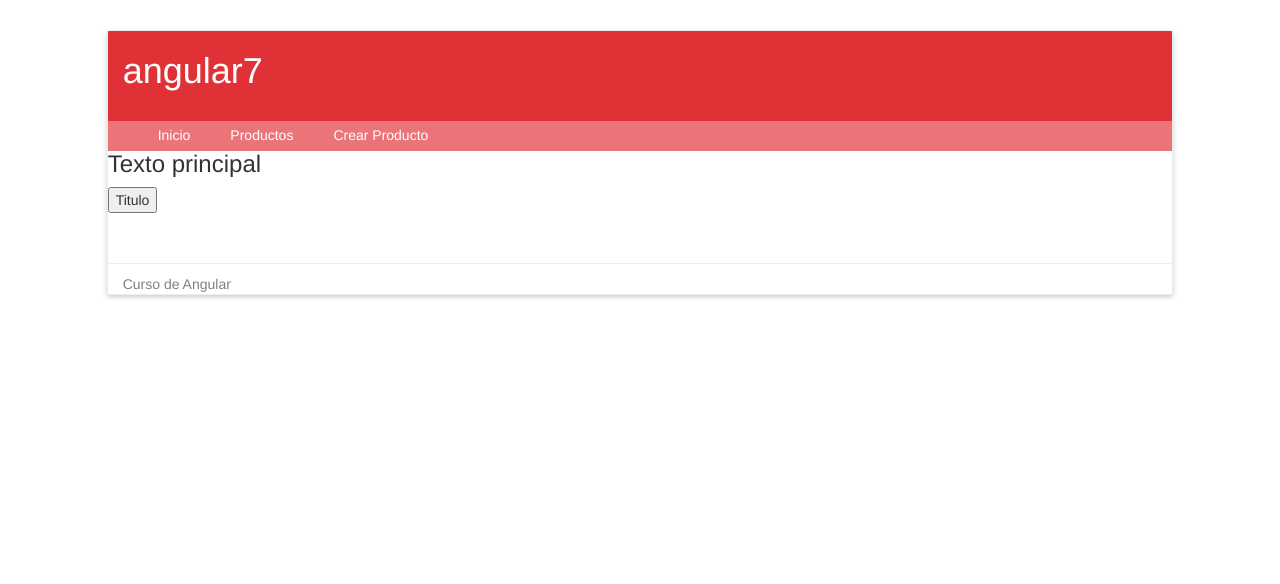
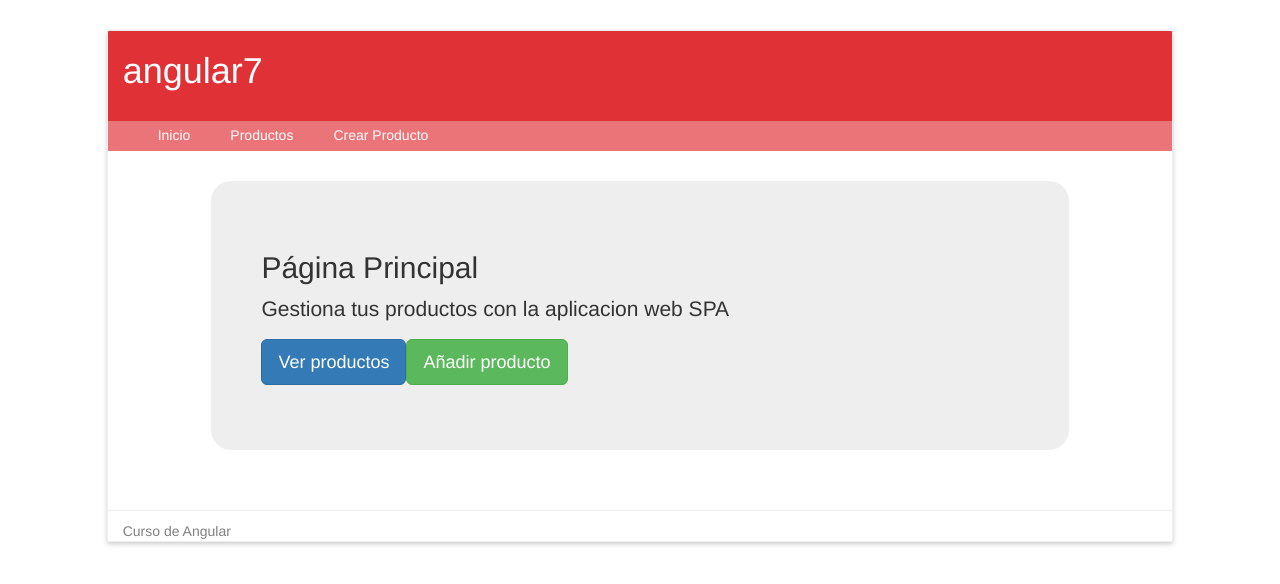
Before and after one commit to mezagg/angular7, an Angular app: page / in a window 1280 px wide. Shown: the top 584 px of the page. Built offline with nearby package versions, Linux system fonts and the light colour scheme.

Commit message:
componente principal con jumbotron

```diff
--- a/src/app/app.component.html
+++ b/src/app/app.component.html
@@ -13,8 +13,8 @@
     </ul>
   </nav>
   <section id="main">
-    <h3>Texto principal</h3>
-    <button (click)="toggleTitle()">Titulo</button>
+
+    <app-home></app-home>
   </section>
   <footer id="footer" class="col-lg-12">
     Curso de Angular
--- a/src/app/app.module.ts
+++ b/src/app/app.module.ts
@@ -2,10 +2,12 @@ import { BrowserModule } from '@angular/platform-browser';
 import { NgModule } from '@angular/core';
 
 import { AppComponent } from './app.component';
+import { HomeComponent } from './components/home/home.component';
 
 @NgModule({
   declarations: [
-    AppComponent
+    AppComponent,
+    HomeComponent
   ],
   imports: [
     BrowserModule
--- /dev/null
+++ b/src/app/components/home/home.component.html
@@ -0,0 +1,12 @@
+<div class="col-lg-10 col-lg-offset-1">
+	<div class="jumbotron">
+		<h2>{{title}}</h2>
+		<p>Gestiona tus productos con la aplicacion web SPA</p>
+		<p>
+
+			<a href="#" class="btn btn-lg btn-primary">Ver productos</a>
+
+			<a href="#" class="btn btn-lg btn-success">Añadir producto</a>
+		</p>
+	</div>
+</div>
--- /dev/null
+++ b/src/app/components/home/home.component.ts
@@ -0,0 +1,20 @@
+import { Component, OnInit } from '@angular/core';
+
+@Component({
+  selector: 'app-home',
+  templateUrl: './home.component.html',
+  styleUrls: ['./home.component.css']
+})
+export class HomeComponent implements OnInit {
+
+  public title: string;
+
+  constructor() {
+  	this.title = 'Página Principal'
+  }
+
+  ngOnInit() {
+  	console.log('Se ha cargado componente de la home');
+  }
+
+}
--- a/src/assets/styles.css
+++ b/src/assets/styles.css
@@ -57,8 +57,14 @@
 
 
 #footer{
-	margin-top: 50px;
+	margin-top: 30px;
 	padding-top: 10px;
 	color: gray;
 	border-top:1px solid #eee;
 }
+
+#main .jumbotron{
+	padding: 50px;
+	margin-top: 30px;
+	border-radius: 20px;
+}
```
Also changed, not shown: src/app/components/home/home.component.css (added), 1 other file (tests, documents, lock files or other folders).
